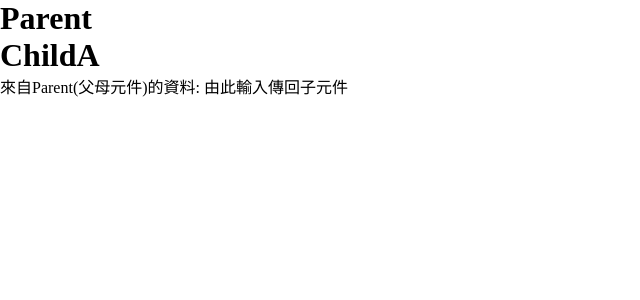
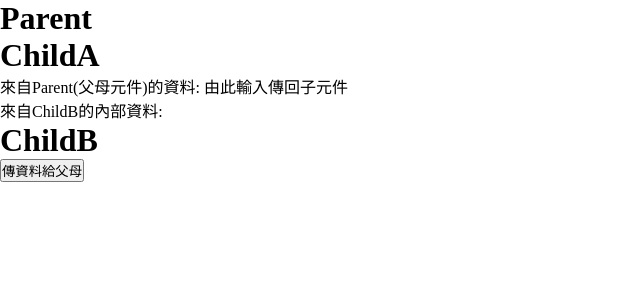
Before and after one commit to XuanYing0915/react_class_base, a Next.js app: page /course/props2 in a window 1280 px wide. Shown: the top 300 px of the page, without its empty margins (0-640 px from the left). Built offline with nearby package versions, Linux system fonts and the light colour scheme.

Commit message:
子元件傳資料給父元件(callback)

```diff
--- /dev/null
+++ b/components/prop_demo2/child-b.js
@@ -0,0 +1,20 @@
+import { useState } from 'react'
+
+export default function ChildB(props) {
+  console.log(props)
+  const [childBData, setChildBData] = useState('child B data')
+
+  return (
+    <>
+      <h1>ChildB</h1>
+      {/* 觸發事件利用事件函式，傳資料給父母 */}
+      <button
+        onClick={() => {
+          props.setDataFromChildB(childBData)
+        }}
+      >
+        傳資料給父母
+      </button>
+    </>
+  )
+}
--- a/components/prop_demo2/parent.js
+++ b/components/prop_demo2/parent.js
@@ -1,13 +1,19 @@
 import { useState } from 'react'
 import ChildA from './child-a'
+import ChildB from './child-b'
 
 export default function Parent() {
   const [pData, setPData] = useState('parent data')
+  //父母元件必需要先定義一組狀態，專門讓子女B元件傳遞資料到父母來
+  const [dataFromChildB, setDataFromChildB] = useState('')
 
   return (
     <>
       <h1>Parent</h1>
       <ChildA pData={'由此輸入傳回子元件'} />
+      <p>來自ChildB的內部資料:{dataFromChildB}</p>
+      {/* 利用props傳遞，設定狀態的方法 */}
+      <ChildB setDataFromChildB={setDataFromChildB} />
     </>
   )
 }
```
